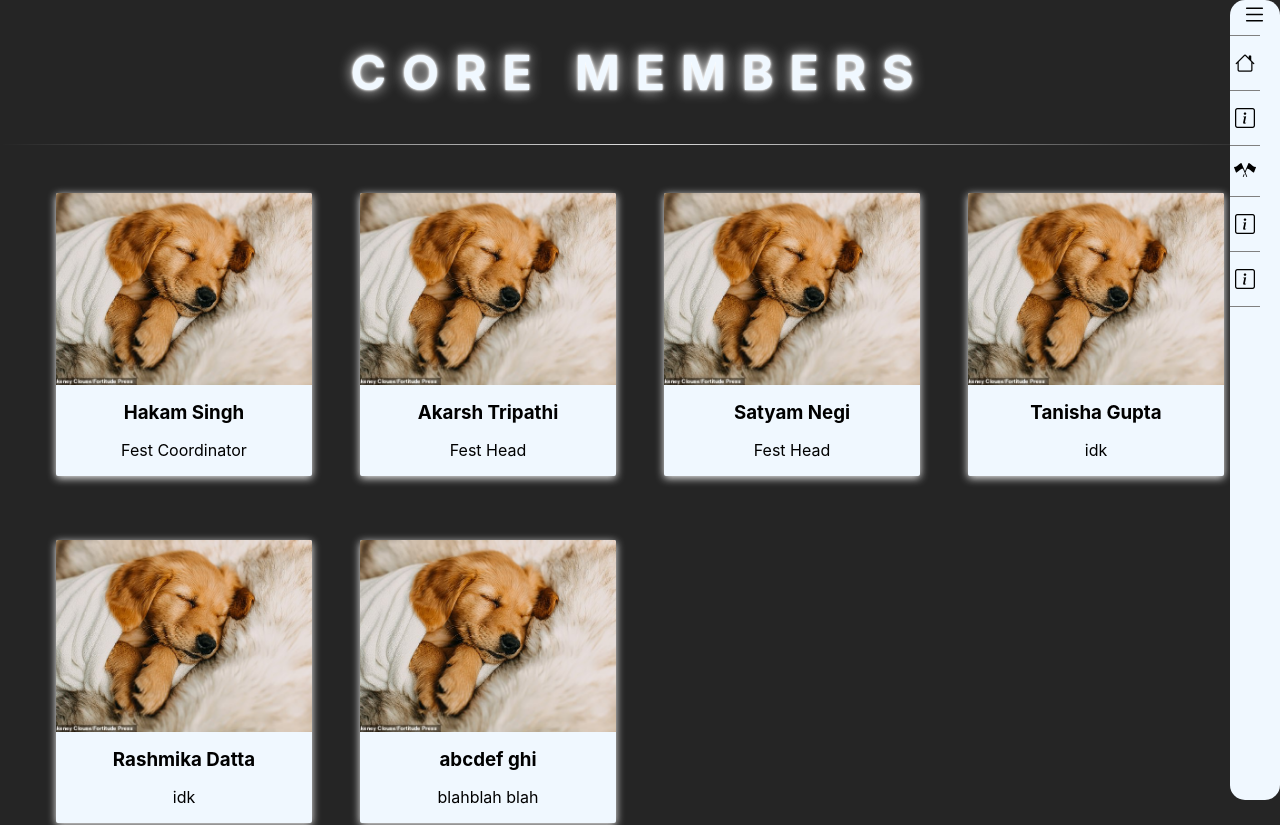
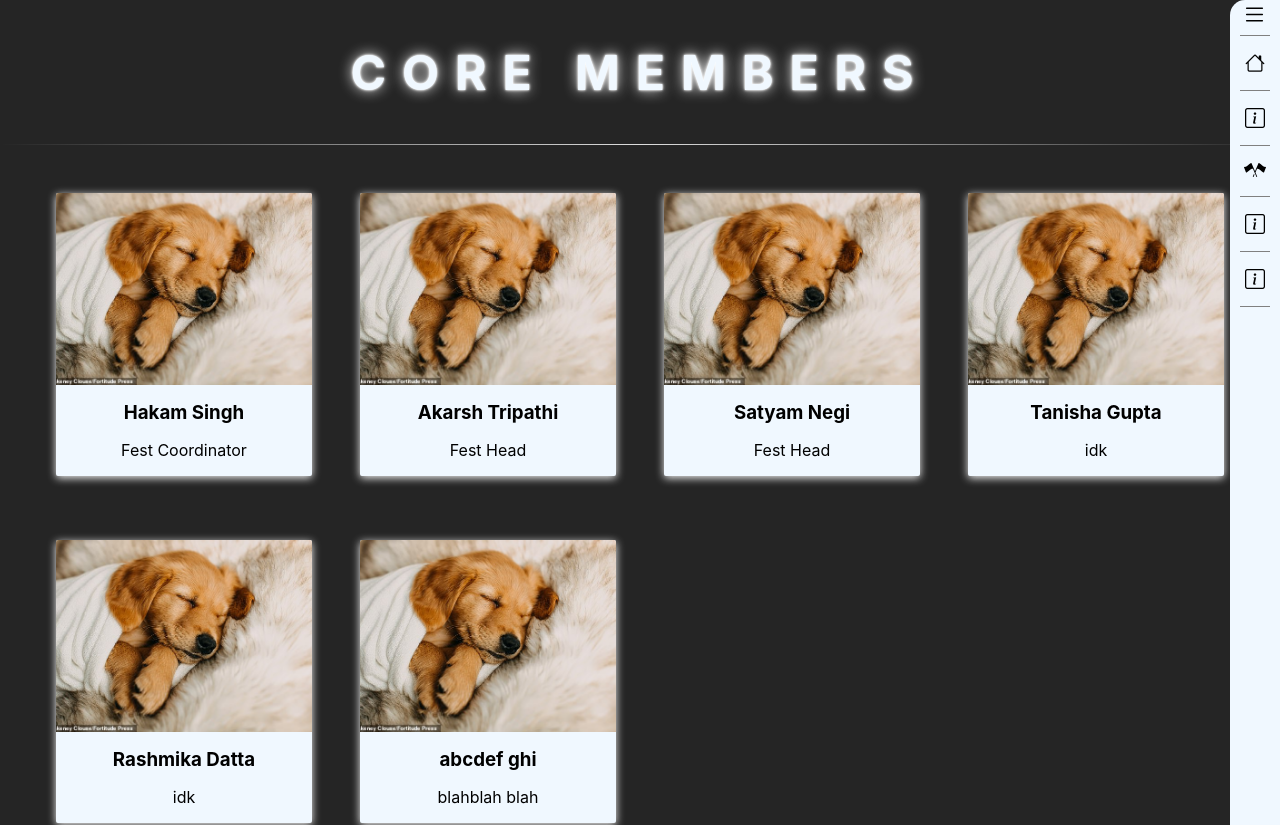
Before and after one commit to tanishagupta20/ignite, a React (Create React App) app: page /core in a window 1280 px wide. Shown: the top 825 px of the page. Built offline with nearby package versions, Linux system fonts and the light colour scheme.

Commit message:
updated files

```diff
--- a/src/Sidenav.css
+++ b/src/Sidenav.css
@@ -10,27 +10,28 @@
   position: absolute;
   top: 0;
   right: 0;
+  height: 150vh;
 }
 
 .nav-container.active {
   display: flex;
   flex-direction: column;
-  height: 100vh;
+  height: 150vh;
   width: 250px;
   background-color: aliceblue;
   transition: all 0.3s ease-in-out;
-  border-radius: 15px;
+  border-radius: 15px 0px 0px 15px;
   overflow: hidden;
 }
 
 .nav-container {
   display: flex;
   flex-direction: column;
-  height: 100vh;
+  height: 150vh;
   width: 50px;
   background-color: aliceblue;
   transition: all 0.3s ease-in-out;
-  border-radius: 15px;
+  border-radius: 15px 0px 0px 15px;
 }
 
 .nav-container .burger-icon-container {
@@ -50,15 +51,12 @@
   display: flex;
   height: calc(100% - 35px);
   transition: all 0.3s ease-in-out;
+  justify-content: center;
 }
 
 .nav-container .main-menu-container .menu-items {
   display: flex;
   transition: all 0.3s ease-in-out;
-}
-
-.nav-container .main-menu-container .menu-items:hover {
-  color: white;
 }
 
 .nav-container .main-menu-container .menu-items .menu-list {
@@ -68,23 +66,20 @@
 .nav-container .main-menu-container .menu-items .menu-list li {
   border-bottom: 0.2px solid gray;
   transition: all 0.3s ease-in-out;
+  display: flex;
+  padding: 15px;
+  justify-content: center;
+}
+
+.nav-container .main-menu-container .menu-items .menu-list li:hover{
+    background-color: blueviolet;
 }
 
 .home-icon {
   border-top: 0.2px solid gray;
 }
 
-.nav-container .main-menu-container .menu-items .menu-list li:hover {
-  border-bottom: 0.2px solid gray;
-  background-color: rgb(147, 144, 144);
-  border-radius: 7px;
-}
-
-.nav-container .main-menu-container .menu-items .menu-list li:hover a {
-  color: white;
-}
-
-.nav-container .main-menu-container .menu-items .menu-list li a {
+.nav-container .main-menu-container .menu-items .menu-list .nav-items-link {
   text-decoration: none;
   color: black;
   display: flex;
@@ -93,19 +88,14 @@
   align-items: center;
 }
 
-li {
-  padding: 15px;
-  transition: all 0.3s ease-in-out;
-}
-
 .nav-container .main-menu-container .menu-items .menu-list .imported-i {
   font-size: 20px;
 }
 
-.nav-container .main-menu-container .menu-items .menu-list li a .hidden {
+.nav-container .main-menu-container .menu-items .menu-list .nav-items-link .hidden {
   display: none;
 }
 
-.nav-container .main-menu-container .menu-items .menu-list li a .menu-name {
+.nav-container .main-menu-container .menu-items .menu-list .nav-items-link .menu-name {
   padding-left: 20px;
 }
--- a/src/Sidenav.js
+++ b/src/Sidenav.js
@@ -10,6 +10,7 @@
 
     return (
         <div className='sidenav-container'>
+            <div></div>
             <div className={inactive ? 'nav-container' : 'nav-container active'}>
                 <div className='burger-icon-container'>
                     <span className='burger' onClick={toggleSideNav}><i class="bi bi-list"></i></span>
@@ -18,46 +19,46 @@
                 <div className='main-menu-container' onClick={toggleSideNav}>
                     <div className='menu-items'>
                         <ul className='menu-list'>
-                            <li style={!inactive ? {width : "210px"} : {width : "20px"}} className = "home-icon">
-                                <a href='#' title={inactive ? 'Home' : ''}>
+                            <Link className = "nav-items-link" to='/home' title={inactive ? 'Home' : ''}>
+                                <li style={!inactive ? { width: "210px" } : { width: "20px" }} className="home-icon">
                                     <div className='menu-icon imported-i'>
                                         <i class="bi bi-house"></i>
                                     </div>
                                     <span className={!inactive ? 'menu-name' : 'hidden'}>Home</span>
-                                </a>
-                            </li>
-                            <li style={!inactive ? {width : "210px"} : {width : "20px"}}>
-                                <a href='#' title={inactive ? 'About' : ''}>
+                                </li>
+                            </Link>
+                            <Link className = "nav-items-link" to='/home' title={inactive ? 'Home' : ''}>
+                                <li style={!inactive ? { width: "210px" } : { width: "20px" }}>
                                     <div className='menu-icon imported-i'>
                                         <i class="bi bi-info-square"></i>
                                     </div>
                                     <span className={!inactive ? 'menu-name' : 'hidden'}>About</span>
-                                </a>
-                            </li>
-                            <li style={!inactive ? {width : "210px"} : {width : "20px"}}>
-                                <a href='#' title={inactive ? 'Events' : ''}>
+                                </li>
+                            </Link>
+                            <Link className = "nav-items-link" to='/home' title={inactive ? 'Home' : ''}>
+                                <li style={!inactive ? { width: "210px" } : { width: "20px" }}>
                                     <div className='menu-icon'>
                                         <img height={14.5} src={EventsLogo} />
                                     </div>
                                     <span className={!inactive ? 'menu-name' : 'hidden'}>Events</span>
-                                </a>
-                            </li>
-                            <li style={!inactive ? {width : "210px"} : {width : "20px"}}>
-                                <a href='#' title={inactive ? 'Sponsors' : ''}>
+                                </li>
+                            </Link>
+                            <Link className = "nav-items-link" to='/home' title={inactive ? 'Home' : ''}>
+                                <li style={!inactive ? { width: "210px" } : { width: "20px" }}>
                                     <div className='menu-icon imported-i'>
                                         <i class="bi bi-info-square"></i>
                                     </div>
                                     <span className={!inactive ? 'menu-name' : 'hidden'}>Sponsors</span>
-                                </a>
-                            </li>
-                            <li style={!inactive ? {width : "210px"} : {width : "20px"}}>
-                                <Link to="/core" title={inactive ? 'Core' : ''}>
+                                </li>
+                            </Link>
+                            <Link className = "nav-items-link" to='/core' title={inactive ? 'Core' : ''}>
+                                <li style={!inactive ? { width: "210px" } : { width: "20px" }}>
                                     <div className='menu-icon imported-i'>
                                         <i class="bi bi-info-square"></i>
                                     </div>
                                     <span className={!inactive ? 'menu-name' : 'hidden'}>Core</span>
-                                </Link>
-                            </li>
+                                </li>
+                            </Link>
                         </ul>
                     </div>
 
```
